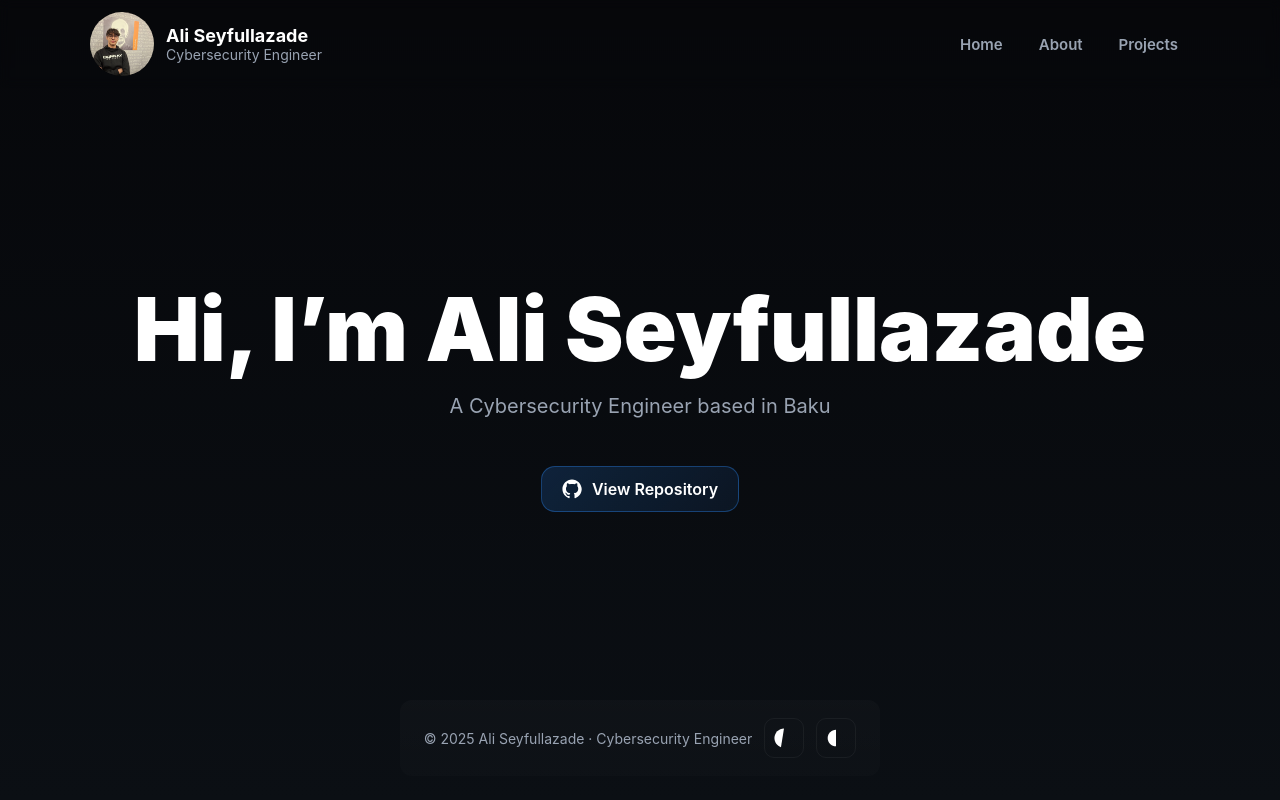
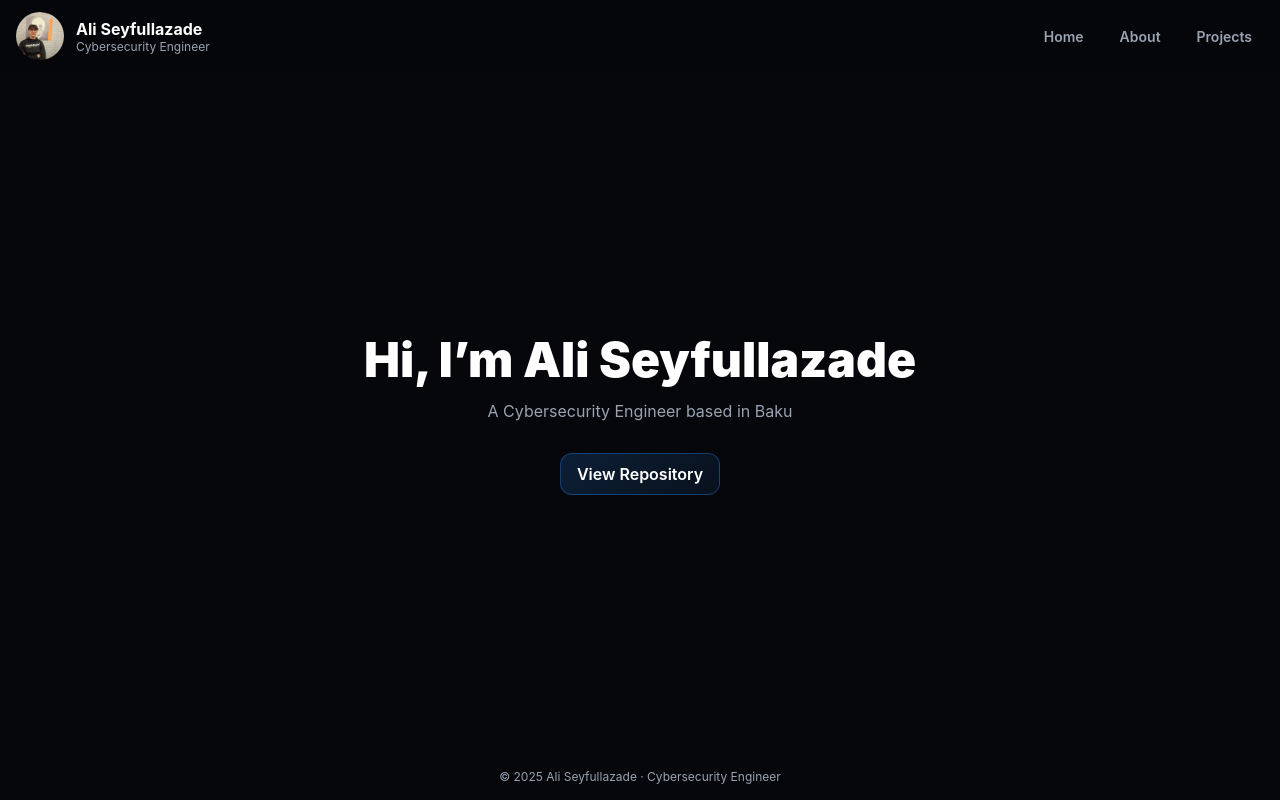
Before and after one commit to aseyfullazade/aseyfullazade.github.io, a plain HTML site: page index.html in a window 1280 px wide. Drawn offline with Linux system fonts and the light colour scheme.

Commit message:
Update index.html

```diff
--- a/index.html
+++ b/index.html
@@ -1,311 +1,130 @@
 <!DOCTYPE html>
 <html lang="en">
 <head>
-  <meta charset="utf-8">
+  <meta charset="UTF-8">
   <meta name="viewport" content="width=device-width, initial-scale=1">
   <title>Ali Seyfullazade — Cybersecurity Engineer</title>
-
   <style>
     :root{
       --bg:#06070a;
-      --panel:#0f1720;
-      --text:#ffffff;
+      --text:#fff;
       --muted:#99a3b2;
       --accent:#2b8cff;
       --max-width:1100px;
     }
 
     *{box-sizing:border-box;}
-    html, body {margin:0; padding:0;}
+    body{margin:0;padding:0;font-family:Inter,sans-serif;background:var(--bg);color:var(--text);display:flex;flex-direction:column;min-height:100vh;}
 
-    body{
-      font-family: Inter, system-ui, -apple-system, 'Segoe UI', Roboto, Arial;
-      background: linear-gradient(180deg,var(--bg),#0b0f14);
-      color: var(--text);
-      min-height: 100vh;
-      display: flex;
-      flex-direction: column;
-    }
-
-    /* HEADER */
     header{
-      position: sticky;
-      top: 0;
-      z-index: 10;
-      backdrop-filter: blur(6px);
-      padding: 12px 16px;
-      display: flex;
-      justify-content: center;
-    }
-
-    .nav-wrap{
-      width:100%;
-      max-width:var(--max-width);
-      display:flex;
-      justify-content:space-between;
-      align-items:center;
-      flex-wrap: wrap;
-      gap: 12px;
+      position:sticky;top:0;z-index:10;
+      backdrop-filter:blur(6px);
+      background:rgba(6,7,10,0.95);
+      display:flex;justify-content:space-between;align-items:center;
+      padding:12px 16px;
     }
 
     .brand{
-      display:flex;
-      align-items:center;
-      gap:12px;
+      display:flex;align-items:center;gap:12px;
     }
+    .avatar{width:48px;height:48px;border-radius:50%;overflow:hidden;}
+    .avatar img{width:100%;height:100%;object-fit:cover;}
+    .name{font-weight:700;font-size:16px;}
+    .role{font-size:12px;color:var(--muted);}
 
-    .avatar{
-      width:64px;
-      height:64px;
-      border-radius:50%;
-      overflow:hidden;
-      background:#111;
+    /* Hamburger */
+    .hamburger{
+      display:none;
+      flex-direction:column;
+      gap:5px;
+      cursor:pointer;
     }
-
-    .avatar img{
-      width:100%;
-      height:100%;
-      object-fit:cover;
+    .hamburger div{
+      width:25px;
+      height:3px;
+      background:var(--text);
     }
-
-    .name{font-weight:700;font-size:18px;}
-    .role{font-size:14px;color:var(--muted);}
 
     nav ul{
       list-style:none;
       display:flex;
       gap:12px;
-      padding:0;
-      margin:0;
-      flex-wrap: wrap;
+      padding:0;margin:0;
     }
+    nav a{color:var(--muted);text-decoration:none;padding:8px 12px;border-radius:8px;font-weight:600;font-size:14px;}
+    nav a:hover{color:var(--text);background:rgba(255,255,255,0.05);}
 
-    nav a{
-      color:var(--muted);
-      text-decoration:none;
-      padding:8px 12px;
-      border-radius:8px;
-      font-weight:600;
-      font-size:15px;
-    }
-
-    nav a:hover{
-      color:var(--text);
-      background:rgba(255,255,255,0.05);
-    }
-
-    /* MAIN */
     main{
-      flex: 1;
+      flex:1;
       display:flex;
       align-items:center;
       justify-content:center;
-      padding: 40px 24px;
+      padding:40px 16px;
+      text-align:center;
+    }
+    .hero{max-width:90%;}
+    .headline{font-size:clamp(24px,7vw,48px);font-weight:900;margin:0;}
+    .subhead{margin-top:12px;font-size:clamp(12px,3vw,16px);color:var(--muted);}
+    .repo-link{
+      display:inline-flex;align-items:center;gap:8px;padding:10px 16px;border-radius:12px;font-weight:600;color:var(--text);text-decoration:none;margin-top:16px;
+      background:linear-gradient(135deg,rgba(43,140,255,0.18),rgba(43,140,255,0.08));
+      border:1px solid rgba(43,140,255,0.35);
     }
 
-    .hero{
+    footer{
+      padding:16px;
       text-align:center;
-      max-width:90%;
-    }
-
-    .headline{
-      font-size:clamp(32px,7vw,88px);
-      font-weight:900;
-      margin:0;
-    }
-
-    .subhead{
-      margin-top:12px;
-      font-size:clamp(14px,2vw,20px);
+      font-size:12px;
       color:var(--muted);
     }
 
-    .repo-link{
-      margin-top: 28px;
-      display: inline-flex;
-      align-items: center;
-      gap: 10px;
-      padding: 12px 20px;
-      border-radius: 14px;
-      font-weight:600;
-      color: var(--text);
-      text-decoration: none;
-      background: linear-gradient(
-        135deg,
-        rgba(43,140,255,0.18),
-        rgba(43,140,255,0.08)
-      );
-      border: 1px solid rgba(43,140,255,0.35);
-      transition: transform 0.2s ease, box-shadow 0.2s ease;
-    }
-
-    .repo-link svg{
-      width: 20px;
-      height: 20px;
-    }
-
-    .repo-link:hover{
-      transform: translateY(-4px);
-      box-shadow: 0 16px 40px rgba(43,140,255,0.25);
-    }
-
-    /* FOOTER */
-    footer{
-      max-width:var(--max-width);
-      margin: 0 auto 24px;
-      padding: 18px 24px;
-      display:flex;
-      justify-content:space-between;
-      align-items:center;
-      flex-wrap: wrap;
-      border-radius:12px;
-      background: linear-gradient(180deg,rgba(255,255,255,0.02),rgba(255,255,255,0.01));
-      gap:12px;
-    }
-
-    .footer-left{
-      font-size:14px;
-      color:var(--muted);
-    }
-
-    .social{
-      display:flex;
-      gap:12px;
-      flex-wrap: wrap;
-    }
-
-    .social a{
-      width:40px;
-      height:40px;
-      display:flex;
-      align-items:center;
-      justify-content:center;
-      border-radius:10px;
-      border:1px solid rgba(255,255,255,0.05);
-      color:var(--text);
-      transition: transform 0.2s ease;
-    }
-
-    .social a:hover{
-      transform:translateY(-3px);
-    }
-
-    .social svg{
-      width:20px;
-      height:20px;
-    }
-
     /* MEDIA QUERIES */
-    @media (max-width: 1024px){
-      nav a{font-size:14px;padding:6px 10px;}
-      .avatar{width:56px;height:56px;}
-      .headline{font-size:clamp(28px,6vw,72px);}
-      .subhead{font-size:clamp(14px,2.5vw,18px);}
-      .repo-link{padding:10px 16px;}
-    }
-
-    @media (max-width: 768px){
-      .nav-wrap{flex-direction: column; align-items: center;}
-      nav ul{flex-direction: column; gap:8px;}
-      footer{flex-direction: column; align-items: center;}
-      .repo-link{width:100%; justify-content:center;}
-      .headline{font-size:clamp(24px,7vw,64px);}
-      .subhead{font-size:clamp(12px,3vw,16px);}
-    }
-
-    @media (max-width: 480px){
-      header, footer{padding:12px;}
-      .avatar{width:48px;height:48px;}
-      .headline{font-size:clamp(20px,8vw,48px);}
-      .subhead{font-size:clamp(12px,4vw,14px);}
-      .repo-link{padding:8px 12px;}
-      .social a{width:36px;height:36px;}
-      .social svg{width:16px;height:16px;}
+    @media(max-width:768px){
+      .hamburger{display:flex;}
+      nav ul{flex-direction:column;display:none;width:100%;gap:8px;margin-top:8px;}
+      nav ul.show{display:flex;}
+      nav a{padding:10px;display:block;}
     }
   </style>
 </head>
-
 <body>
 
 <header>
-  <div class="nav-wrap">
   <div class="brand">
-      <div class="avatar">
-        <img src="picture.jpg" alt="Ali Seyfullazade">
+    <div class="avatar"><img src="picture.jpg" alt="Ali Seyfullazade"></div>
+    <div><div class="name">Ali Seyfullazade</div><div class="role">Cybersecurity Engineer</div></div>
   </div>
-      <div>
-        <div class="name">Ali Seyfullazade</div>
-        <div class="role">Cybersecurity Engineer</div>
+  <div class="hamburger" onclick="toggleMenu()">
+    <div></div><div></div><div></div>
   </div>
-    </div>
-
   <nav>
-      <ul>
+    <ul id="nav-links">
       <li><a href="index.html">Home</a></li>
       <li><a href="about.html">About</a></li>
       <li><a href="projects.html">Projects</a></li>
     </ul>
   </nav>
-  </div>
 </header>
 
 <main>
   <section class="hero">
     <h1 class="headline">Hi, I’m Ali Seyfullazade</h1>
     <p class="subhead">A Cybersecurity Engineer based in Baku</p>
-    <a href="https://github.com/aseyfullazade"
-       class="repo-link"
-       target="_blank"
-       rel="noopener noreferrer">
-      <svg viewBox="0 0 24 24" aria-hidden="true">
-        <path fill="currentColor"
-          d="M12 .5C5.73.5.5 5.74.5 12.03c0 5.1 3.29 9.43 7.86 10.96
-          .58.11.79-.25.79-.56v-2.02c-3.2.7-3.88-1.55-3.88-1.55
-          -.53-1.35-1.3-1.71-1.3-1.71-1.06-.73.08-.72.08-.72
-          1.17.08 1.79 1.2 1.79 1.2
-          1.04 1.78 2.73 1.27 3.4.97
-          .11-.75.41-1.27.74-1.56
-          -2.55-.29-5.23-1.28-5.23-5.68
-          0-1.25.45-2.27 1.19-3.07
-          -.12-.29-.52-1.46.11-3.04
-          0 0 .97-.31 3.18 1.17
-          .92-.26 1.91-.39 2.89-.39
-          .98 0 1.97.13 2.89.39
-          2.2-1.48 3.17-1.17 3.17-1.17
-          .63 1.58.23 2.75.11 3.04
-          .74.8 1.18 1.82 1.18 3.07
-          0 4.41-2.69 5.38-5.25 5.67
-          .42.36.79 1.08.79 2.18v3.25
-          c0 .31.21.68.8.56
-          4.56-1.53 7.85-5.86 7.85-10.96
-          C23.5 5.74 18.27.5 12 .5z"/>
-      </svg>
+    <a href="https://github.com/aseyfullazade" class="repo-link" target="_blank" rel="noopener noreferrer">
       View Repository
     </a>
   </section>
 </main>
 
 <footer>
-  <div class="footer-left">
   © <span id="year"></span> Ali Seyfullazade · Cybersecurity Engineer
-  </div>
-
-  <div class="social">
-    <a href="https://github.com/aseyfullazade" target="_blank" aria-label="GitHub">
-      <svg viewBox="0 0 24 24">
-        <path fill="currentColor" d="M12 .5C5.73.5.5 5.74.5 12.03c0 5.1 3.29 9.43 7.86 10.96 ..."/>
-      </svg>
-    </a>
-    <a href="https://www.codecademy.com/profiles/object0988416252" target="_blank" aria-label="Codecademy">
-      <svg viewBox="0 0 24 24">
-        <path fill="currentColor" d="M12 2C6.48 2 2 6.48 2 12s4.48 10 10 10 ..."/>
-      </svg>
-    </a>
-  </div>
 </footer>
 
 <script>
   document.getElementById("year").textContent = new Date().getFullYear();
+  function toggleMenu(){
+    document.getElementById("nav-links").classList.toggle("show");
+  }
 </script>
 
 </body>
```
Lines whose indentation alone changed are shown as unchanged.
